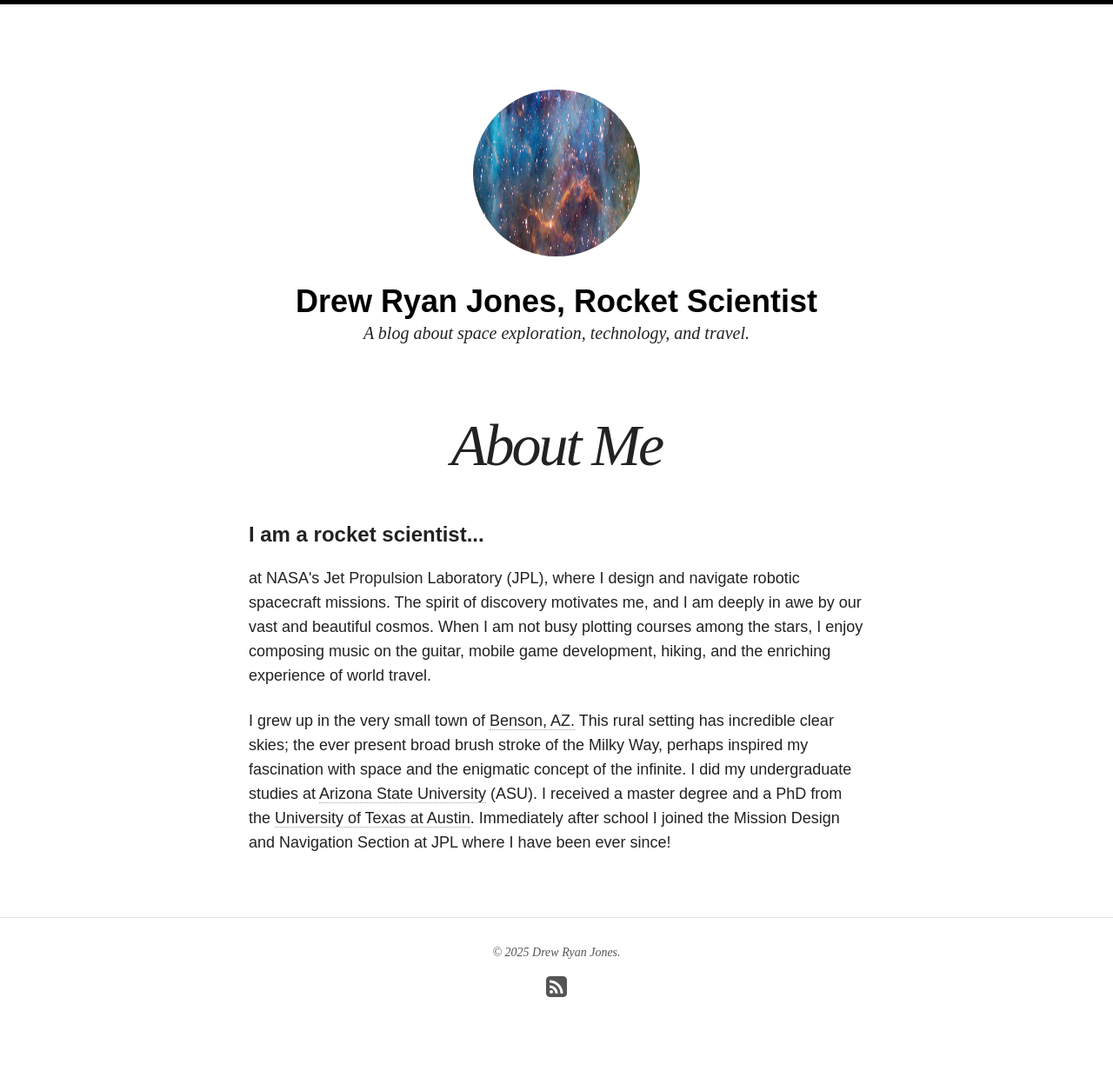
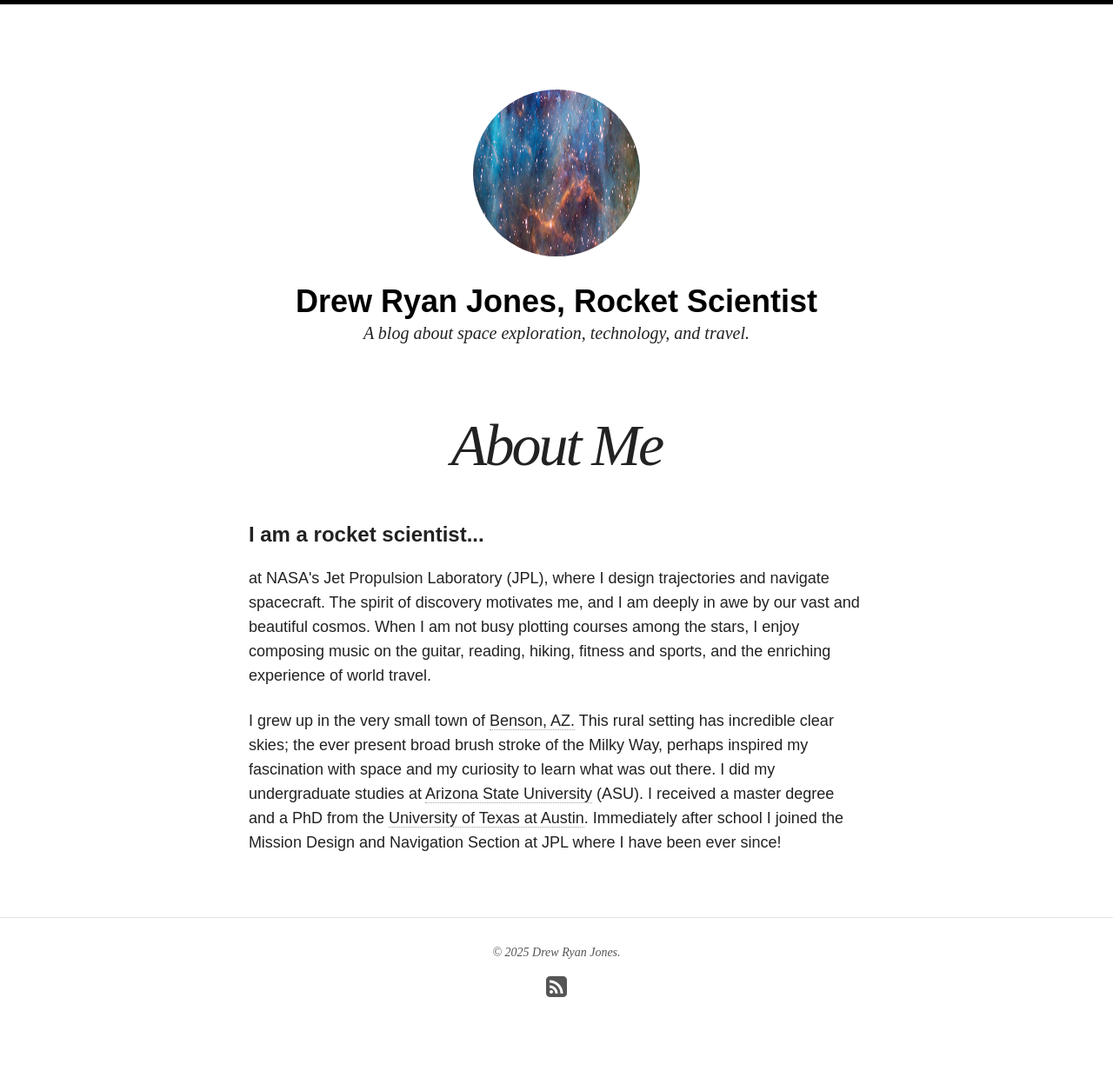
Before and after one commit to drewryanjones/drewryanjones.github.io, a Jekyll site: the page built from about/index.md, in a window 1280 px wide. Shown: the whole page at 87% size. Built offline with Jekyll 4.4.1, drawn with Linux system fonts in a browser that asks for light colours; nearby versions of some CDN libraries.

Commit message:
Update index.md

```diff
--- a/about/index.md
+++ b/about/index.md
@@ -4,11 +4,11 @@ title: About Me
 ---
 <div>
 <h4>I am a rocket scientist...</h4><p>
-at NASA's Jet Propulsion Laboratory (JPL), where I design and navigate robotic
-spacecraft missions. The spirit of discovery motivates me, and I am
+at NASA's Jet Propulsion Laboratory (JPL), where I design trajectories and navigate spacecraft.
+The spirit of discovery motivates me, and I am
 deeply in awe by our vast and beautiful cosmos.
 When I am not busy plotting courses among the stars, I enjoy composing
-music on the guitar, mobile game development, hiking, and the enriching
+music on the guitar, reading, hiking, fitness and sports, and the enriching
 experience of world travel.</p>
 </div>
 
@@ -18,8 +18,8 @@ I grew up in the very small town of
 <a href="https://en.wikipedia.org/wiki/Benson,_Arizona">Benson, AZ.</a>
 This rural setting has incredible clear skies; the
 ever present broad brush stroke of the Milky Way, perhaps
-inspired my fascination with space and the enigmatic concept of
-the infinite. I did my undergraduate studies at
+inspired my fascination with space and my curiosity to learn what was out there.
+  I did my undergraduate studies at
 <a href="http://www.asu.edu">Arizona State University</a> (ASU).
 I received a master degree and a PhD from the
 <a href="http://www.utexas.edu">University of Texas at Austin</a>.
```
